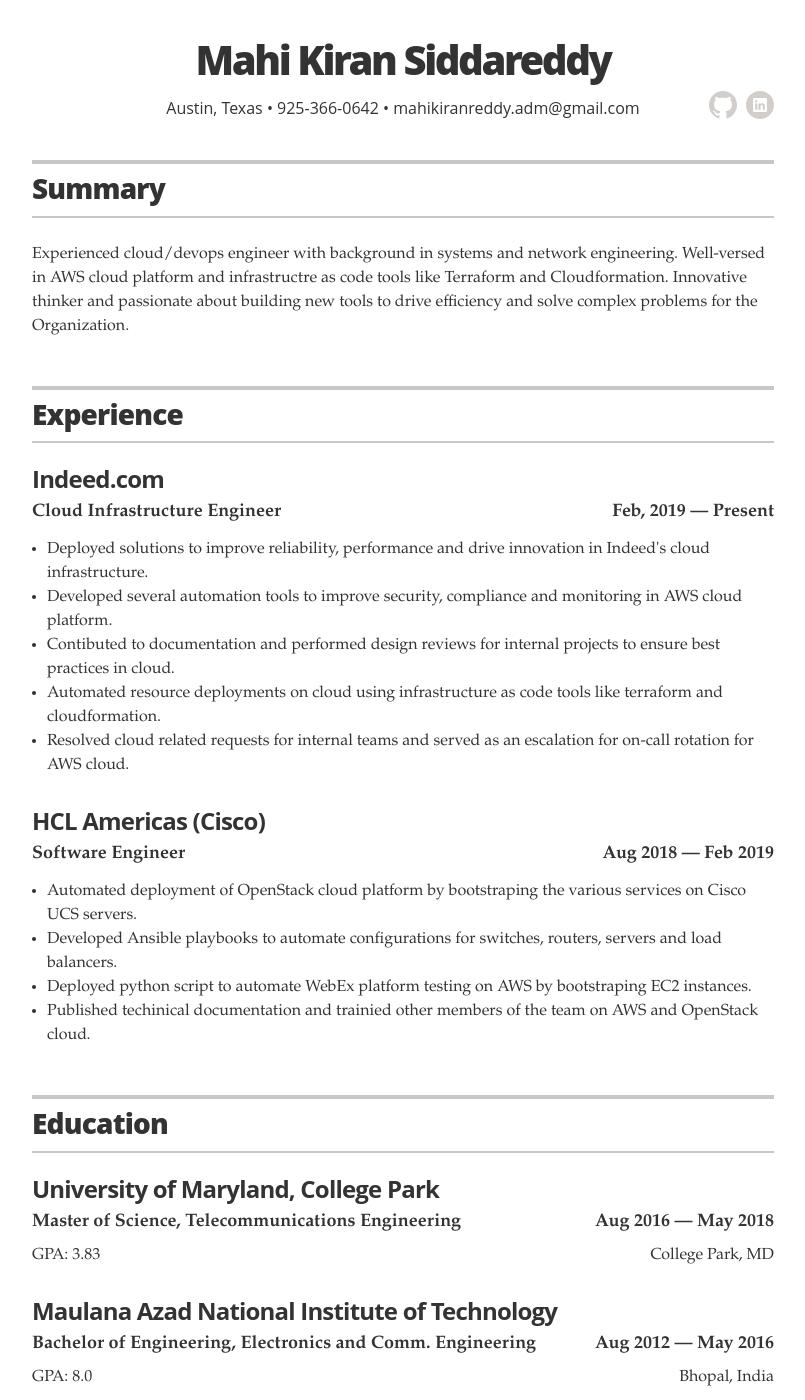
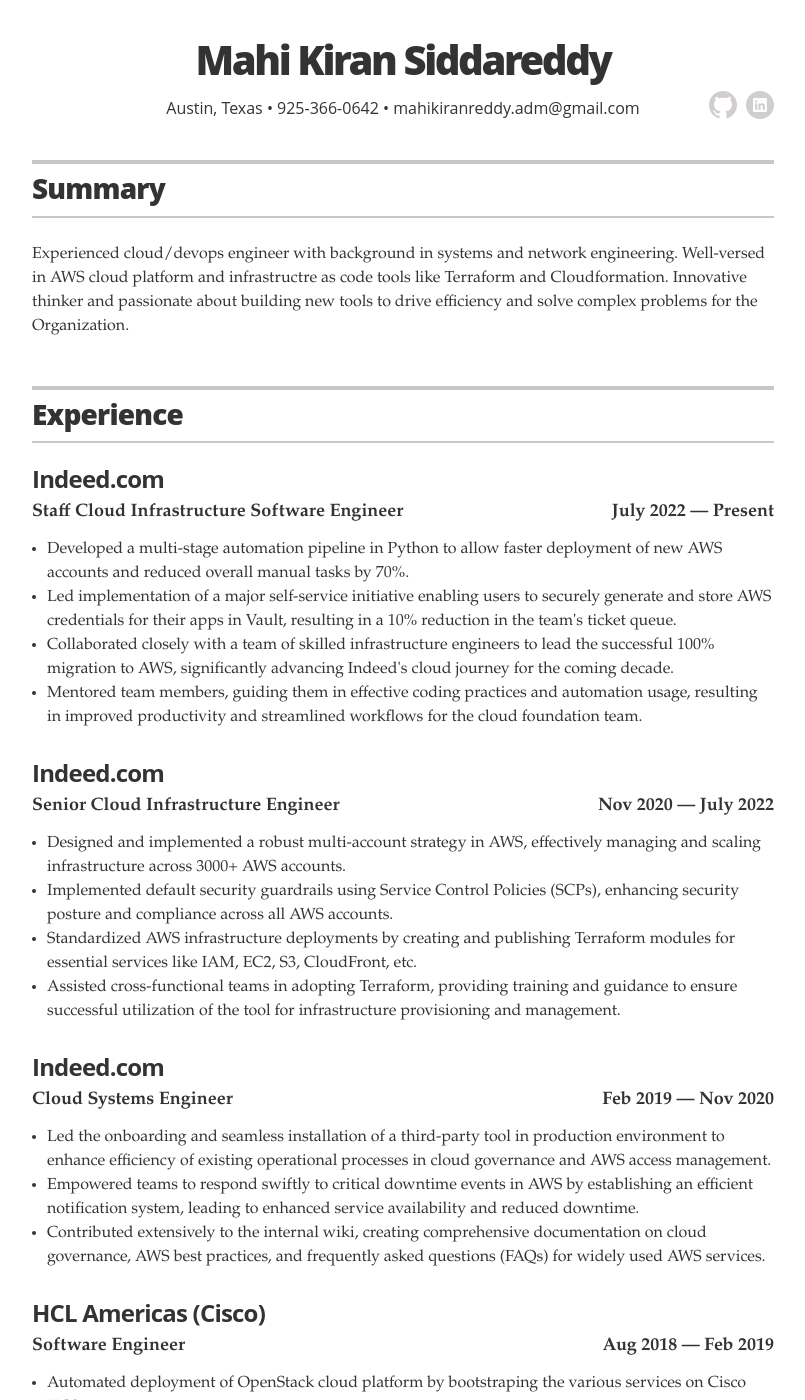
Before and after one commit to mahisiddareddy/mahisid.github.io, a Jekyll site: the page built from index.html, in a window 1280 px wide and 1400 px high. Shown: the whole window, without its empty margins (237-1042 px from the left). Built offline with Jekyll 4.4.1, drawn with Linux system fonts in a browser that asks for light colours.

Commit message:
Update experience.yml

```diff
--- a/_data/experience.yml
+++ b/_data/experience.yml
@@ -1,9 +1,21 @@
 # Jobs
-# Cloud Infrastructure Engineer
+# Staff Cloud Infrastructure Software Engineer
 - company: Indeed.com
-  position: Cloud Infrastructure Engineer
-  duration: Feb, 2019 &mdash; Present
-  summary: <ul class="resume-item-list"><li>Deployed solutions to improve reliability, performance and drive innovation in Indeed's cloud infrastructure.</li><li>Developed several automation tools to improve security, compliance and monitoring in AWS cloud platform.</li><li>Contibuted to documentation and performed design reviews for internal projects to ensure best practices in cloud.</li><li>Automated resource deployments on cloud using infrastructure as code tools like terraform and cloudformation.</li><li>Resolved cloud related requests for internal teams and served as an escalation for on-call rotation for AWS cloud.</li></ul>
+  position: Staff Cloud Infrastructure Software Engineer
+  duration: July 2022 &mdash; Present
+  summary: <ul class="resume-item-list"><li>Developed a multi-stage automation pipeline in Python to allow faster deployment of new AWS accounts and reduced overall manual tasks by 70%.</li><li>Led implementation of a major self-service initiative enabling users to securely generate and store AWS credentials for their apps in Vault, resulting in a 10% reduction in the team's ticket queue.</li><li>Collaborated closely with a team of skilled infrastructure engineers to lead the successful 100% migration to AWS, significantly advancing Indeed's cloud journey for the coming decade.</li><li>Mentored team members, guiding them in effective coding practices and automation usage, resulting in improved productivity and streamlined workflows for the cloud foundation team.</li></ul>
+
+# Senior Cloud Infrastructure Engineer
+- company: Indeed.com
+  position: Senior Cloud Infrastructure Engineer
+  duration:  Nov 2020 &mdash; July 2022
+  summary:  <ul class="resume-item-list"><li>Designed and implemented a robust multi-account strategy in AWS, effectively managing and scaling infrastructure across 3000+ AWS accounts.</li><li>Implemented default security guardrails using Service Control Policies (SCPs), enhancing security posture and compliance across all AWS accounts.</li><li>Standardized AWS infrastructure deployments by creating and publishing Terraform modules for essential services like IAM, EC2, S3, CloudFront, etc.</li><li>Assisted cross-functional teams in adopting Terraform, providing training and guidance to ensure successful utilization of the tool for infrastructure provisioning and management.</li></ul>
+
+# Cloud Systems Engineer
+- company: Indeed.com
+  position: Cloud Systems Engineer
+  duration: Feb 2019 &mdash; Nov 2020
+  summary: <ul class="resume-item-list"><li>Led the onboarding and seamless installation of a third-party tool in production environment to enhance efficiency of existing operational processes in cloud governance and AWS access management.</li><li>Empowered teams to respond swiftly to critical downtime events in AWS by establishing an efficient notification system, leading to enhanced service availability and reduced downtime.</li><li>Contributed extensively to the internal wiki, creating comprehensive documentation on cloud governance, AWS best practices, and frequently asked questions (FAQs) for widely used AWS services.</li></ul>
 
 # Software Engineer
 - company: HCL Americas (Cisco)
```
